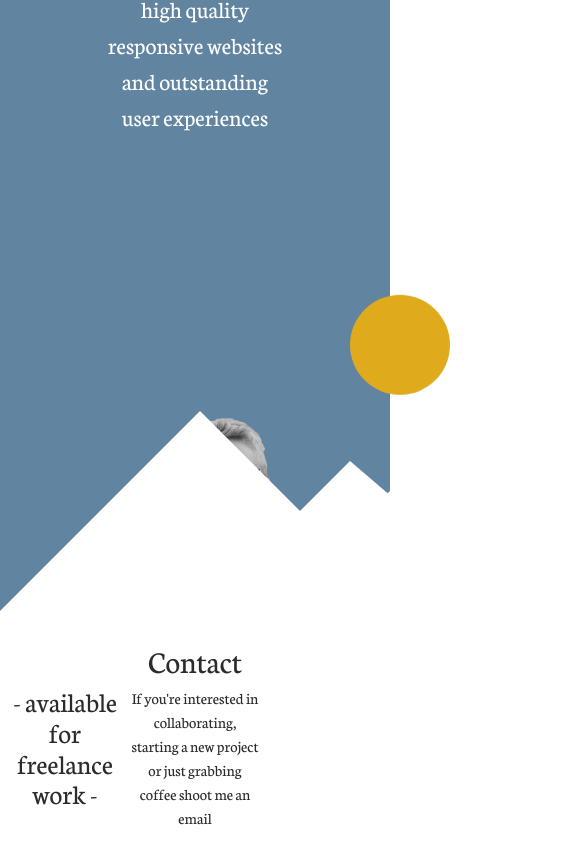
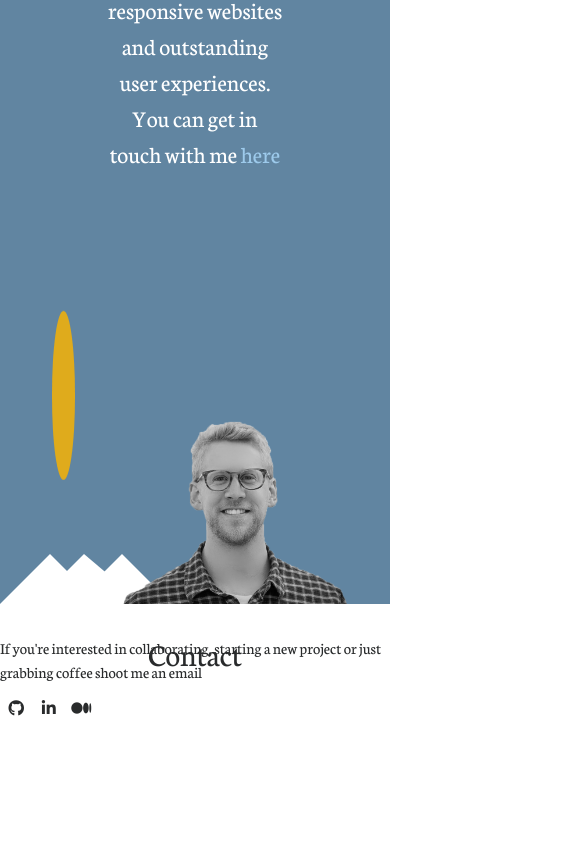
Before and after one commit to wildmanalex/personal-portfolio-site, a website: page public/html/index.html in a window 390 px wide. Shown: the part 1533-2379 px from the top of the page, 585 px wide, since content can reach past the window. After the commit the page ends 2249 px from the top, so only its background shows below. Drawn offline with nearby package versions, Linux system fonts and the light colour scheme; files whose address does not match are found by name.

Commit message:
made mountains responsive

```diff
--- a/public/css/main.css
+++ b/public/css/main.css
@@ -25,7 +25,7 @@ body, html {
 	background-image: url('/img/background-img.jpeg');
     /* Full height */
     height: 100%;
-	width: 100%;
+	width: auto;
     /* Create the parallax scrolling effect */
     background-attachment: fixed;
     background-position: center;
@@ -52,9 +52,9 @@ body, html {
 }
 /*     main content area       */
 .centerLogo {
-	width: 20rem;
+	width: 12.5rem;
 	height: auto;
-	width: 200px;
+	/*width: 200px;*/
 	position: absolute;
 	left: 50%;
 	margin-left: -100px;
@@ -110,7 +110,7 @@ body, html {
 	left: 10rem;
 	top: -10rem;
 	height: auto;
-	width: 28rem;
+	width: 32vw;
 }
 .linkToProject:hover {
 	transition: all 280ms ease-in-out;
@@ -130,7 +130,7 @@ body, html {
 }
 .iconSection img{
 	left: 0;
-	width: 9rem;
+	width: 10vw;
 	height: auto;
 }
 
@@ -143,18 +143,27 @@ body, html {
 	position: relative;
 }
 .aboutContainer {
-	display: grid;
-	grid-template-columns: repeat(2, 1fr);
+	/*display: grid;
+	grid-template-columns: repeat(2, 1fr);*/
+	width: 100%;
+	height: auto;
 }
 .about p {
 	margin: auto;
-	margin-top:1rem;
+	margin-top:1.5rem;
 	position: absolute;
 	top: 0; left: 0; bottom: 0; right: 0;
 	top:4rem;
 	color: white;
 	font-size: 1.5rem;
 	width:45vw;
+}
+.bio a {
+	color: #9DCAEB;
+}
+.bio a:hover {
+	text-decoration: none;
+	color: white;
 }
 .about h2 {
 	color: white;
@@ -173,49 +182,53 @@ body, html {
 	height: auto;
 }*/
 .mountains {
-  position: relative;
-  /*margin: 320px auto;*/
-  /*margin: 150px auto;*/
-  width: 800px;
+  /*position: absolute;
+  bottom: 0;*/
+  /*margin: 320px auto;
+  margin: 150px auto;*/
+  /*width: 50rem;*/
+  /*height: 100%;*/
   /*width: 61%;*/
+  /*width: 100%;*/
   z-index: 3;
+  margin-bottom: -36%;
+  /*height: auto;*/
 }
 
 .li {
   float: left;
 }
-
 .peak1 {
-	border-left: 200px solid transparent;
-	border-right: 200px solid transparent;
-	border-bottom: 200px solid white;
+	border-left: 13vw solid transparent;
+	border-right: 13vw solid transparent;
+	border-bottom: 13vw solid white;
 }
 
 .peak2 {
-	border-left: 150px solid transparent;
-	border-right: 175px solid transparent;
-	border-bottom: 150px solid white;
-  margin-left: -200px;
-  margin-top: 50px;
+	border-left: 10vw solid transparent;
+	border-right: 12vw solid transparent;
+	border-bottom: 10vw solid white;
+  	margin-left: -14vw;
+  	/*margin-top: 5vh;*/
 }
-
 .peak3 {
-
-	border-left: 200px solid transparent;
-	border-right: 200px solid transparent;
-	border-bottom: 200px solid white ;
-  	margin-left: -255px;
-
+	border-left: 13vw solid transparent;
+	border-right: 13vw solid transparent;
+	border-bottom: 13vw solid white ;
+  	margin-left: -15vw;
 }
-
 .sun {
   animation: rise 20s ease-in-out 2s infinite Alternate both;
   -webkit-animation: rise 10s ease-in-out 1s infinite Alternate both;
   background: gold;
   border-radius: 50%;
-  height: 100px;
-  margin: 0 auto;
-  width: 100px;
+  height: 20vh;
+  /*margin: 0 auto;*/
+  width: 6vw;
+  position: absolute;
+  bottom: 15%;
+  z-index: 2;
+  left: 30%;
 }
 @keyframes rise {
   0% {
@@ -273,17 +286,41 @@ body, html {
 
 .headshot {
 	height: auto;
-	width:19rem;
+	width:30vw;
+	max-width:100%;
 	position: absolute;
 	right: 5px;
 	bottom: 0;
 }
+@media only screen and (max-width: 800px) {
+    /* For mobile phones: */
+    .headshot {
+		/*display: none;*/
+        width:18rem;
+    }
+}
 /****  CONTACT  ****/
-.contact {
-	text-align: center;
+#contact {
 	/*background-color: #477594;*/
+	/*position: relative;*/
+	/*width: 100%;*/
+}
+#contact h2 {
+	position: absolute;
+	left: 50%;
+	-webkit-transform: translateX(-50%);
+	transform: translateX(-50%)
 }
 .contactContainer {
 	display: grid;
-  	grid-template-columns:repeat(3,1fr)
+  	grid-template-columns:auto;
+	width: 100%;
+	justify-content: center;
 }
+.socialContainer {
+	justify-content: center;
+	text-align: center;
+	display: grid;
+	width: 25%;
+	grid-template-columns: repeat(3, 1fr);
+}
--- a/public/html/index.html
+++ b/public/html/index.html
@@ -2,8 +2,10 @@
 <html>
 <head>
     <script src="https://unpkg.com/vue"></script>
+	<meta name="viewport" content="width=device-width, initial-scale=1">
 	<link rel="stylesheet" href="https://maxcdn.bootstrapcdn.com/bootstrap/4.0.0-beta.3/css/bootstrap.min.css" integrity="sha384-Zug+QiDoJOrZ5t4lssLdxGhVrurbmBWopoEl+M6BdEfwnCJZtKxi1KgxUyJq13dy" crossorigin="anonymous">
 	<!-- <link href="https://fonts.googleapis.com/css?family=Rubik" rel="stylesheet"> -->
+	<script src="https://use.fontawesome.com/8f5e0c9388.js"></script>
 	<link href="https://fonts.googleapis.com/css?family=Alegreya|Karla|Neuton|Roboto+Slab" rel="stylesheet">
 	<link rel="stylesheet" href="/css/main.css">
 </head>
@@ -61,7 +63,7 @@
 		<hr class="line">
 		<div class="aboutContainer">
 			<!-- <div class="aboutFirstColumn"> -->
-				<p class="bio">Hi, I'm a software developer out of beautiful Denver, Colorado. I create high quality responsive websites and outstanding user experiences</p>
+				<p class="bio">Hi, I'm a software developer out of Colorado. I create high quality responsive websites and outstanding user experiences. You can get in touch with me <a href="#contact">here</a></p>
 			<!-- </div> -->
 			<div class="animate">
 				<div class='ul mountains'>
@@ -79,13 +81,18 @@
 	</div>
 
 	<div class="space"></div>
-	<div class="contact">
+	<div id="contact">
 		<h2 class="contactHeader">Contact</h2>
 		<div class="contactContainer">
-			<h3> - available for freelance work - </h3>
+			<!-- <h3> - available for freelance work - </h3> -->
 			<p>
 				If you're interested in collaborating, starting a new project or just grabbing coffee shoot me an email
 			</p>
+			<div class="socialContainer">
+				<i class="fa fa-github" aria-hidden="true"></i>
+				<i class="fa fa-linkedin" aria-hidden="true"></i>
+				<i class="fa fa-medium" aria-hidden="true"></i>
+			</div>
 		</div>
 	</div>
 
```
